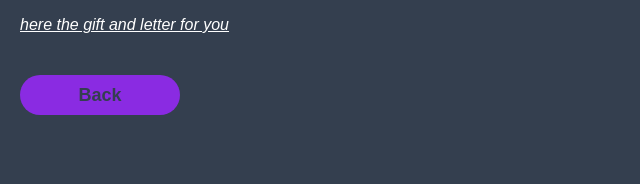
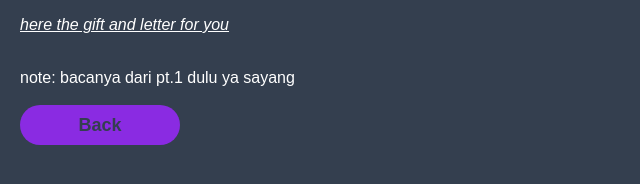
Before and after one commit to ffiduck/formygirl, a plain HTML site: page letter.html in a window 1280 px wide. Shown: the whole page, without its empty margins (0-640 px from the left). Drawn offline with Linux system fonts and the light colour scheme.

Commit message:
Add files via upload
edit file letter.css
letter.html

```diff
--- a/letter.css
+++ b/letter.css
@@ -17,6 +17,16 @@ p{
     font-size: medium;
 }
 
+p.nt{
+    color: white;
+    font-style: normal;
+    line-height: 5px;
+}
+
+p.nt:hover{
+    color: pink;
+}
+
 a{
     color: white;
 }
@@ -31,7 +41,7 @@ b{
 }
 
 b:hover{
-    color: aqua;
+    color: rgb(7, 88, 252);
 }
 
 button{
--- a/letter.html
+++ b/letter.html
@@ -7,6 +7,7 @@
 
     <body>
         <p><a href="https://foraliffa.wordpress.com">here the gift and letter for you</a></p>
+        <p class="nt">note: bacanya dari pt.1 dulu ya sayang</p>
         <div class="btn">
         <button class="back"><a href="index.html"><b>Back</b></a></button>
         </div>
```
